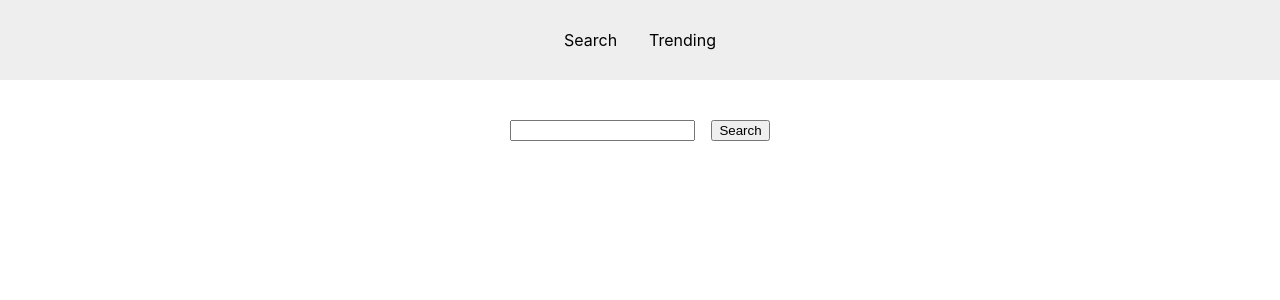
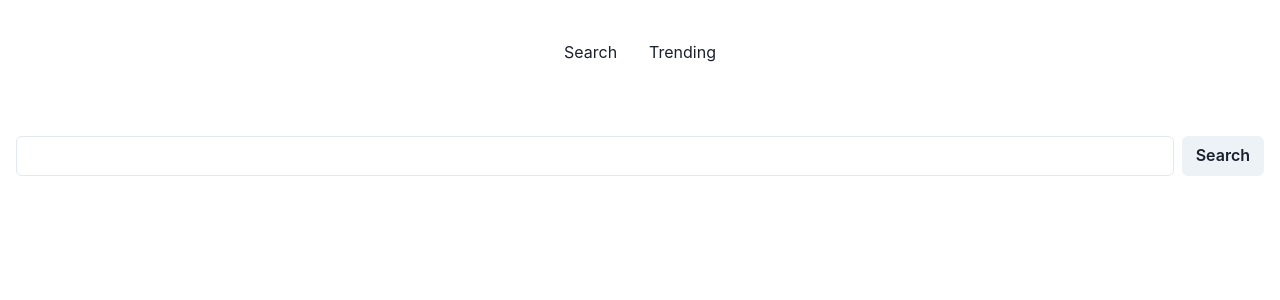
Before and after one commit to devardha/gigih-app, a React (Create React App) app: page / in a window 1280 px wide. Shown: the top 300 px of the page. Built offline with nearby package versions, Linux system fonts and the light colour scheme.

Commit message:
Implement chakra ui

```diff
--- a/package.json
+++ b/package.json
@@ -3,10 +3,14 @@
   "version": "0.1.0",
   "private": true,
   "dependencies": {
+    "@chakra-ui/react": "^1.8.8",
+    "@emotion/react": "^11.9.0",
+    "@emotion/styled": "^11.8.1",
     "@reduxjs/toolkit": "^1.8.1",
     "@testing-library/jest-dom": "^5.16.2",
     "@testing-library/react": "^12.1.4",
     "@testing-library/user-event": "^13.5.0",
+    "framer-motion": "^6.2.10",
     "react": "^17.0.2",
     "react-dom": "^17.0.2",
     "react-redux": "^7.2.8",
--- a/src/App.js
+++ b/src/App.js
@@ -1,24 +1,41 @@
 import React from "react";
-import Search from "./pages/Search";
+import Search from "./pages/SearchBox";
 import Trending from "./pages/Trending";
 import { Provider } from "react-redux";
 import store from "./redux/store";
 import { BrowserRouter as Router, Routes, Route, Link } from "react-router-dom";
+import { Box, ChakraProvider, Container, Flex } from "@chakra-ui/react";
 
 function App() {
 	return (
+		<ChakraProvider>
 			<Provider store={store}>
 				<Router>
-				<nav>
-					<Link to="/">Search</Link>
-					<Link to="/trending">Trending</Link>
-				</nav>
+					<Box>
+						<Container maxW="container.xl">
+							<Flex justifyContent="center" paddingY={10}>
+								<Link
+									to="/"
+									style={{ marginLeft: 16, marginRight: 16 }}
+								>
+									Search
+								</Link>
+								<Link
+									to="/trending"
+									style={{ marginLeft: 16, marginRight: 16 }}
+								>
+									Trending
+								</Link>
+							</Flex>
+						</Container>
+					</Box>
 					<Routes>
 						<Route path="/" element={<Search />}></Route>
 						<Route path="/trending" element={<Trending />}></Route>
 					</Routes>
 				</Router>
 			</Provider>
+		</ChakraProvider>
 	);
 }
 
--- a/src/pages/search/index.js
+++ b/src/pages/SearchBox/index.js
@@ -1,6 +1,7 @@
 import React, { useState } from "react";
 import { useSelector, useDispatch } from "react-redux";
 import { updateQuery } from "../../redux/reducers/searchReducer";
+import { Box, Button, Container, Flex, Input } from "@chakra-ui/react";
 
 const Search = () => {
 	const [data, setData] = useState({
@@ -26,10 +27,19 @@ const Search = () => {
 
 	return (
 		<div>
-			<header>
-				<input value={query} onChange={(e) => handleOnChange(e)} />
-				<button onClick={() => handleSearch()}>Search</button>
-			</header>
+			<Box>
+				<Container maxW="container.xl" marginTop={8}>
+					<Flex>
+						<Input
+							value={query}
+							onChange={(e) => handleOnChange(e)}
+						/>
+						<Button onClick={() => handleSearch()} marginLeft={2}>
+							Search
+						</Button>
+					</Flex>
+				</Container>
+			</Box>
 			<div className="grid">
 				{data.gifs.map((item) => (
 					<img
```
Also changed, not shown: 1 other file (tests, documents, lock files or other folders). Lines whose indentation alone changed are shown as unchanged.
